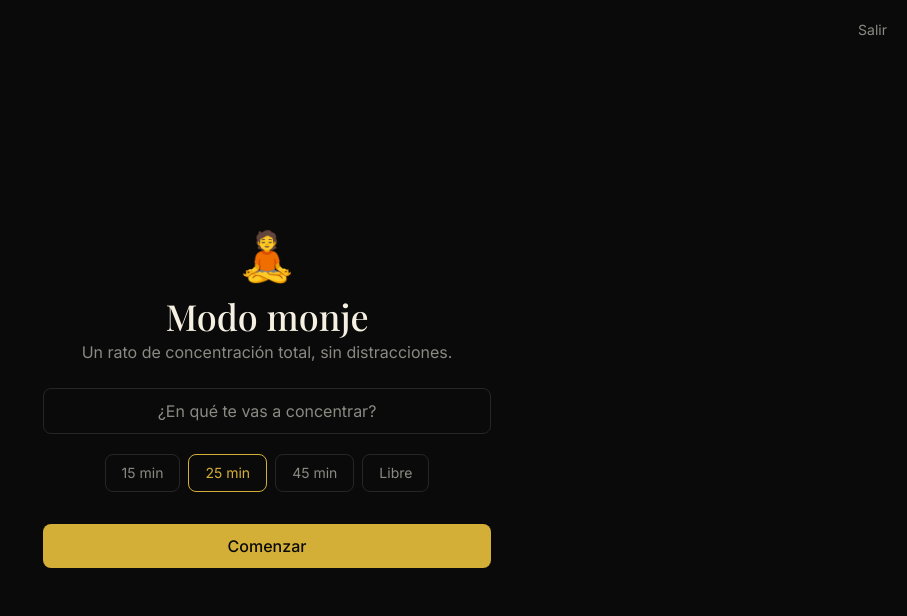
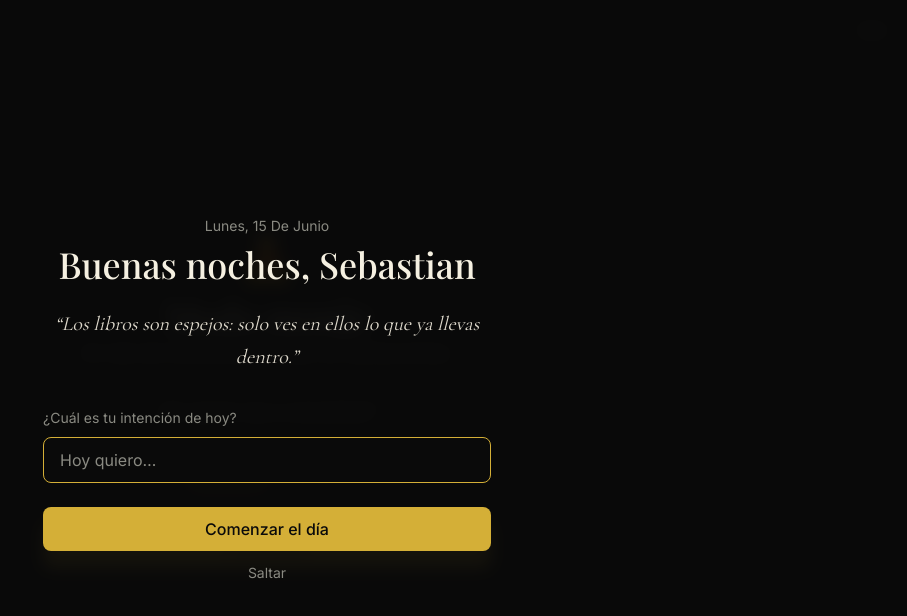
Before and after one commit to bgsebass1/lector-tiktok-app, a React (Vite) app in the folder frontend/: page /monje in a window 1280 px wide. Shown: the top 616 px of the page, without its empty margins (373-1280 px from the left). Built offline with nearby package versions, Linux system fonts and the light colour scheme; no server answers.

Commit message:
feat: ritual diario (saludo + racha + frase + intencion) + racha de lectura en stats

```diff
--- a/frontend/src/App.tsx
+++ b/frontend/src/App.tsx
@@ -7,6 +7,7 @@ import AppShell from "./components/shell/AppShell";
 import CommandPalette from "./components/CommandPalette";
 import RadialMenu from "./components/RadialMenu";
 import InstallPrompt from "./components/InstallPrompt";
+import DailyRitual from "./components/DailyRitual";
 import PageTransition from "./components/PageTransition";
 
 import Dashboard from "./pages/Dashboard";
@@ -141,6 +142,9 @@ export default function App() {
         <RadialMenu open={radialOpen} setOpen={setRadialOpen} />
       </div>
 
+      {/* Ritual diario: bienvenida una vez al día. */}
+      <DailyRitual />
+
       {/* Banner para instalar la PWA (iOS/Android). */}
       <InstallPrompt />
 
--- /dev/null
+++ b/frontend/src/components/DailyRitual.tsx
@@ -0,0 +1,111 @@
+import { useEffect, useState } from "react";
+import { motion, AnimatePresence } from "framer-motion";
+import { api } from "../lib/api";
+
+/** Saludo según la hora. */
+function greeting(): string {
+  const h = new Date().getHours();
+  if (h < 12) return "Buenos días";
+  if (h < 19) return "Buenas tardes";
+  return "Buenas noches";
+}
+
+/** Frases para el ritual; una por día (estable durante el día). */
+const PHRASES = [
+  "Un libro es un sueño que tienes en tus manos.",
+  "Leer es viajar sin moverse del sitio.",
+  "Quien lee, vive mil vidas antes de morir.",
+  "Las palabras son la moneda de la imaginación.",
+  "Cada página leída es un día que no se repite.",
+  "El que no lee, solo vive una vez.",
+  "Los libros son espejos: solo ves en ellos lo que ya llevas dentro.",
+  "Leer poco a poco, pero todos los días.",
+  "Una hora de lectura es una hora robada al olvido.",
+  "Las grandes ideas llegan en silencio.",
+];
+
+const KEY_DATE = "pliego_ritual";
+const KEY_INTENTION = "pliego_intention";
+
+function todayStr(): string {
+  const d = new Date();
+  return `${d.getFullYear()}-${String(d.getMonth() + 1).padStart(2, "0")}-${String(d.getDate()).padStart(2, "0")}`;
+}
+
+/**
+ * RITUAL DIARIO — bienvenida una vez al día: saludo, racha, frase e intención.
+ * Se monta globalmente (en App) y aparece si no se ha visto hoy.
+ */
+export default function DailyRitual() {
+  const [open, setOpen] = useState(false);
+  const [streak, setStreak] = useState<number | null>(null);
+  const [intention, setIntention] = useState("");
+
+  useEffect(() => {
+    if (localStorage.getItem(KEY_DATE) === todayStr()) return; // ya se vio hoy
+    api.readingStats().then((s) => setStreak(s.streak)).catch(() => setStreak(0));
+    setOpen(true);
+  }, []);
+
+  function close() {
+    localStorage.setItem(KEY_DATE, todayStr());
+    if (intention.trim()) {
+      localStorage.setItem(KEY_INTENTION, JSON.stringify({ date: todayStr(), text: intention.trim() }));
+    }
+    setOpen(false);
+  }
+
+  // Frase del día: índice estable por día del año.
+  const dayOfYear = Math.floor((Date.now() - new Date(new Date().getFullYear(), 0, 0).getTime()) / 86400000);
+  const phrase = PHRASES[dayOfYear % PHRASES.length];
+
+  const fecha = new Date().toLocaleDateString("es-CO", { weekday: "long", day: "numeric", month: "long" });
+
+  return (
+    <AnimatePresence>
+      {open && (
+        <motion.div
+          className="fixed inset-0 z-[110] flex items-center justify-center bg-carbon/95 px-6 backdrop-blur"
+          initial={{ opacity: 0 }}
+          animate={{ opacity: 1 }}
+          exit={{ opacity: 0 }}
+        >
+          <motion.div
+            className="w-full max-w-md text-center"
+            initial={{ y: 16, opacity: 0 }}
+            animate={{ y: 0, opacity: 1 }}
+            transition={{ delay: 0.1 }}
+          >
+            <p className="text-sm capitalize text-muted">{fecha}</p>
+            <h1 className="mt-2 text-4xl text-cream">
+              {greeting()}, Sebastian
+            </h1>
+
+            {streak !== null && streak > 0 && (
+              <div className="mt-4 inline-flex items-center gap-2 rounded-full border border-gold/40 bg-gold/5 px-4 py-1.5 text-gold">
+                🔥 <span className="font-mono">{streak}</span> {streak === 1 ? "día" : "días"} de racha
+              </div>
+            )}
+
+            <p className="mt-6 font-serif text-xl italic leading-relaxed text-cream/90">“{phrase}”</p>
+
+            <div className="mt-8 text-left">
+              <label className="text-sm text-muted">¿Cuál es tu intención de hoy?</label>
+              <input
+                value={intention}
+                onChange={(e) => setIntention(e.target.value)}
+                onKeyDown={(e) => e.key === "Enter" && close()}
+                placeholder="Hoy quiero…"
+                autoFocus
+                className="input mt-2"
+              />
+            </div>
+
+            <button onClick={close} className="btn-gold mt-6 w-full">Comenzar el día</button>
+            <button onClick={close} className="mt-3 text-sm text-muted hover:text-cream">Saltar</button>
+          </motion.div>
+        </motion.div>
+      )}
+    </AnimatePresence>
+  );
+}
--- a/frontend/src/lib/api.ts
+++ b/frontend/src/lib/api.ts
@@ -382,6 +382,7 @@ export interface ReadingStats {
   totalMinutes: number;
   totalSessions: number;
   booksTouched: number;
+  streak: number;
 }
 
 export interface Highlight {
--- a/frontend/src/pages/Dashboard.tsx
+++ b/frontend/src/pages/Dashboard.tsx
@@ -55,6 +55,20 @@ export default function Dashboard() {
   const booksThisYear = books.filter((b) => (b.read_date ?? b.created_at).startsWith(String(thisYear))).length;
   const published = pipeline.filter((c) => c.status === "publicado").length;
 
+  // Intención del día (la fija el ritual diario; se guarda en localStorage).
+  let todayIntention = "";
+  try {
+    const raw = localStorage.getItem("pliego_intention");
+    if (raw) {
+      const obj = JSON.parse(raw);
+      const t = new Date();
+      const today = `${t.getFullYear()}-${String(t.getMonth() + 1).padStart(2, "0")}-${String(t.getDate()).padStart(2, "0")}`;
+      if (obj.date === today) todayIntention = obj.text;
+    }
+  } catch {
+    /* ignore */
+  }
+
   return (
     <div>
       {/* Saludo */}
@@ -63,6 +77,11 @@ export default function Dashboard() {
           {greeting()}, Sebastian <span className="text-gold">😁</span>
         </h1>
         <p className="mt-2 font-serif text-xl text-muted">¿Qué vamos a crear hoy?</p>
+        {todayIntention && (
+          <p className="mt-3 inline-block rounded-lg border border-gold/30 bg-gold/5 px-3 py-1.5 text-sm text-gold">
+            ✦ Intención de hoy: <span className="text-cream">{todayIntention}</span>
+          </p>
+        )}
       </section>
 
       {/* Stats rápidas */}
```
Also changed, not shown: 1 other file (tests, documents, lock files or other folders).
